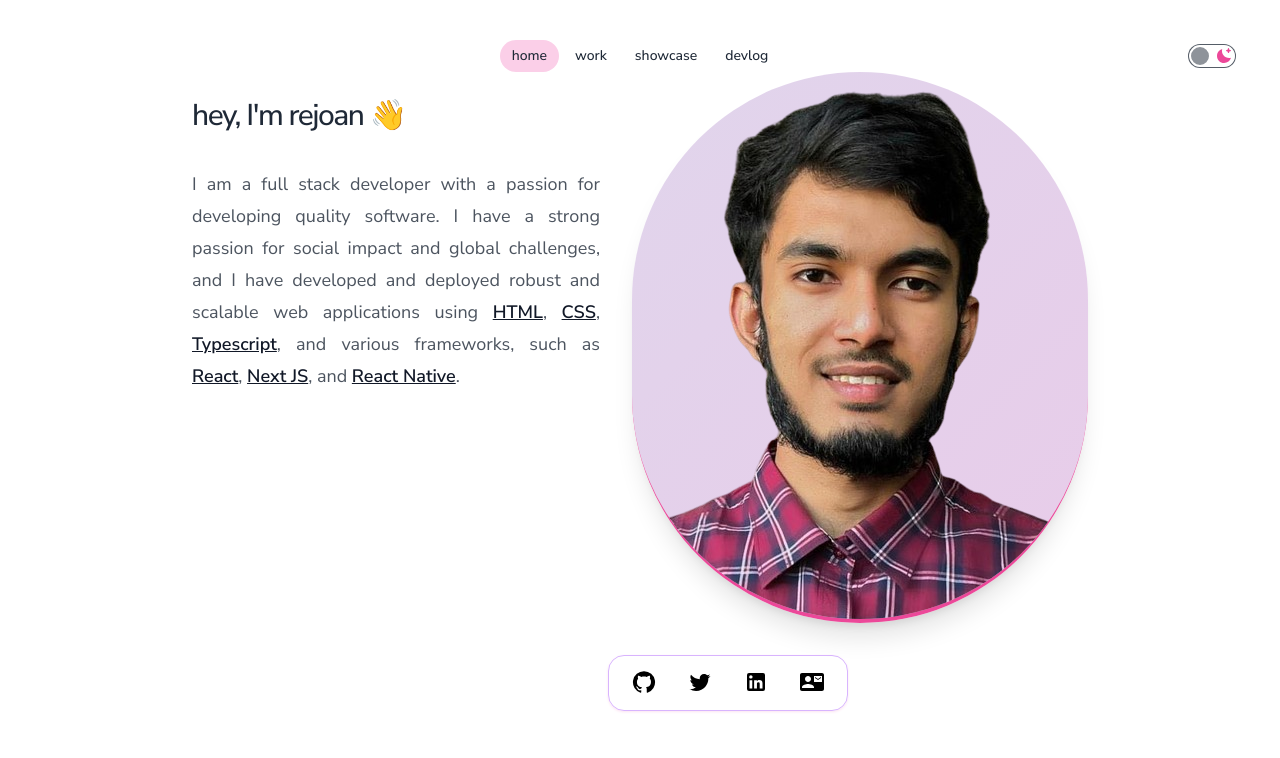
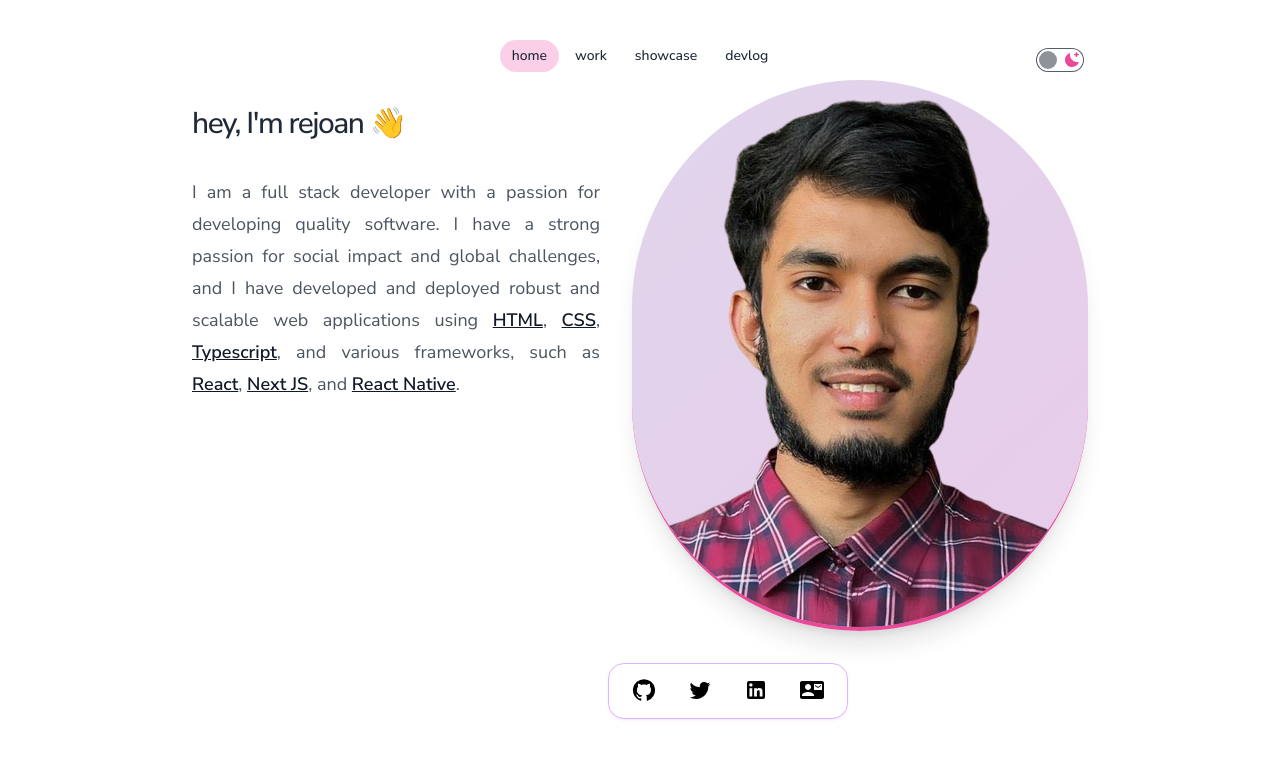
Before and after one commit to rejoanahmed/rejoanahmed, a Next.js app: page / in a window 1280 px wide. Shown: the top 758 px of the page. Built offline with nearby package versions, Linux system fonts and the light colour scheme.

Commit message:
Update Navbar and ToggleTheme styles darkmode

```diff
--- a/src/app/Navbar.tsx
+++ b/src/app/Navbar.tsx
@@ -17,14 +17,14 @@ function AnimatedTabs() {
   const pathname = usePathname()
 
   return (
-    <div className='flex space-x-1 justify-center'>
+    <div className='flex space-x-1 justify-center mb-2 relative'>
       {links.map((tab) => (
         <Link
           href={tab.href}
           key={tab.href}
           className={`${
             pathname === tab.href ? '' : 'hover:text-slate-600'
-          } no-underline relative rounded-full px-3 py-1.5 text-sm font-medium outline-sky-400 transition focus-visible:outline-2`}
+          } no-underline relative rounded-full px-3 py-1.5 text-sm font-medium outline-sky-400 transition focus-visible:outline-2 isolate`}
           style={{
             WebkitTapHighlightColor: 'transparent'
           }}
@@ -32,7 +32,7 @@ function AnimatedTabs() {
           {pathname === tab.href && (
             <motion.span
               layoutId='bubble'
-              className='absolute inset-0  -z-10 bg-pink-200'
+              className='absolute inset-0  bg-pink-200 dark:bg-slate-700 -z-10'
               style={{ borderRadius: 9999 }}
               transition={{ type: 'spring', bounce: 0.2, duration: 0.6 }}
             />
--- a/src/app/toggleTheme.tsx
+++ b/src/app/toggleTheme.tsx
@@ -30,7 +30,7 @@ function ToggleTheme() {
   }
 
   return (
-    <div className='form-control absolute top-9 right-10'>
+    <div className='form-control absolute right-0'>
       <label className='label cursor-pointer'>
         <span className='label-text dark:text-gray-200'>
           <svg
```
